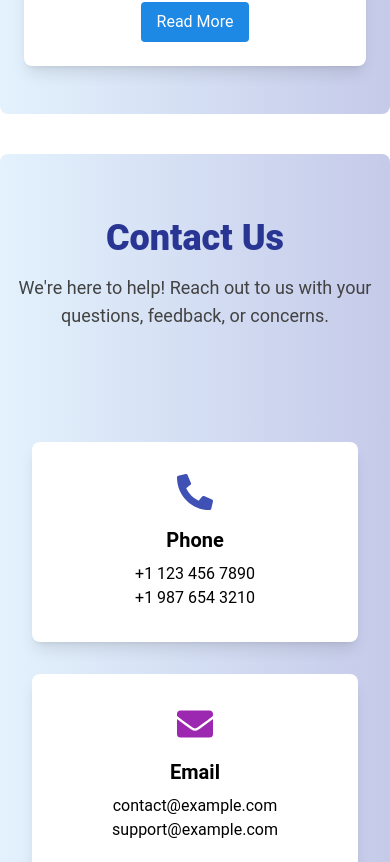
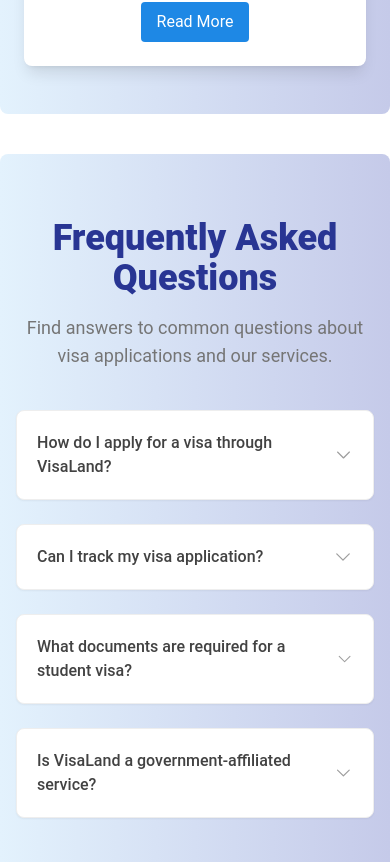
Before and after one commit to saikat20034/visa_land_a10_client, a React (Vite) app: page / in a window 390 px wide. Shown: the part 4662-5524 px from the top of the page. Built offline with nearby package versions, Linux system fonts and the light colour scheme; no server answers.

Commit message:
Frequently ask question section done

```diff
--- a/src/Pages/Home/Home.jsx
+++ b/src/Pages/Home/Home.jsx
@@ -1,4 +1,5 @@
 import BlogPage from "../../components/Blog/Blog";
+import FaqSection from "../../components/faqs/faqs";
 import Hero from "../../components/Hero/Hero";
 import LatestVisaSection from "../../components/LatestVisaSection/LatestVisaSection";
 import TopCountries from "../../components/TopCountries/TopCountries";
@@ -13,6 +14,7 @@
       <TopCountries />
       <WhyChooseVisaLand />
       <BlogPage></BlogPage>
+      <FaqSection></FaqSection>
       <Contact></Contact>
     </div>
   );
--- a/src/components/VisaDetails/VisaDetails.jsx
+++ b/src/components/VisaDetails/VisaDetails.jsx
@@ -86,11 +86,11 @@
   }
 
   return (
-    <div className="py-12 max-w-7xl mx-auto bg-gradient-to-r from-blue-50 to-blue-100">
+    <div className="py-12 max-w-7xl mx-auto bg-gradient-to-r from-blue-50 to-indigo-100">
       <h3 className="text-3xl font-bold text-center text-blue-900 mb-8">
         Visa Details
       </h3>
-      <div className="bg-white shadow-xl rounded-lg overflow-hidden md:grid md:grid-cols-2 md:gap-8">
+      <div className="bg-gradient-to-r from-blue-50 to-indigo-100 shadow-xl rounded-lg overflow-hidden md:grid md:grid-cols-2 md:gap-8">
         <img
           src={visa.country_image}
           alt={visa.country_name}
--- /dev/null
+++ b/src/components/faqs/faqs.jsx
@@ -0,0 +1,87 @@
+import { useState } from 'react';
+import { motion, AnimatePresence } from 'framer-motion';
+import { ChevronDownIcon } from '@heroicons/react/24/solid';
+
+const faqs = [
+  {
+    question: 'How do I apply for a visa through VisaLand?',
+    answer:
+      'You can apply by selecting your desired visa from the "All Visas" page and filling out the online application form. Our team will assist you throughout the process.',
+  },
+  {
+    question: 'Can I track my visa application?',
+    answer:
+      'Yes, you can track your application from your dashboard using the tracking ID provided after submission.',
+  },
+  {
+    question: 'What documents are required for a student visa?',
+    answer:
+      'Generally, you’ll need an acceptance letter, proof of funds, passport, academic records, and English proficiency scores. Requirements may vary by country.',
+  },
+  {
+    question: 'Is VisaLand a government-affiliated service?',
+    answer:
+      'No, VisaLand is an independent platform that facilitates visa guidance and processing support in collaboration with certified agents.',
+  },
+];
+
+export default function FaqSection() {
+  const [openIndex, setOpenIndex] = useState(null);
+
+  const toggleFAQ = index => {
+    setOpenIndex(openIndex === index ? null : index);
+  };
+
+  return (
+    <section
+      className="bg-gradient-to-r from-blue-50 to-indigo-100 rounded-lg py-16 px-4 sm:px-8 lg:px-20"
+      id="faq"
+    >
+      <div className="max-w-4xl mx-auto text-center">
+        <h2 className="text-4xl sm:text-4xl font-extrabold text-indigo-800 mb-4">
+          Frequently Asked Questions
+        </h2>
+        <p className="text-gray-600 text-lg">
+          Find answers to common questions about visa applications and our
+          services.
+        </p>
+      </div>
+
+      <div className="mt-10 max-w-3xl mx-auto space-y-6">
+        {faqs.map((faq, index) => (
+          <div
+            key={index}
+            className="border border-gray-200 rounded-lg shadow-sm bg-white"
+          >
+            <button
+              onClick={() => toggleFAQ(index)}
+              className="w-full flex justify-between items-center p-5 text-left focus:outline-none"
+            >
+              <span className="text-gray-800 font-medium text-base sm:text-lg">
+                {faq.question}
+              </span>
+              <ChevronDownIcon
+                className={`w-5 h-5 text-gray-500 transition-transform duration-300 ${
+                  openIndex === index ? 'rotate-180' : ''
+                }`}
+              />
+            </button>
+            <AnimatePresence initial={false}>
+              {openIndex === index && (
+                <motion.div
+                  key="content"
+                  initial={{ height: 0, opacity: 0 }}
+                  animate={{ height: 'auto', opacity: 1 }}
+                  exit={{ height: 0, opacity: 0 }}
+                  transition={{ duration: 0.3 }}
+                >
+                  <div className="px-5 pb-5 text-gray-600">{faq.answer}</div>
+                </motion.div>
+              )}
+            </AnimatePresence>
+          </div>
+        ))}
+      </div>
+    </section>
+  );
+}
```
